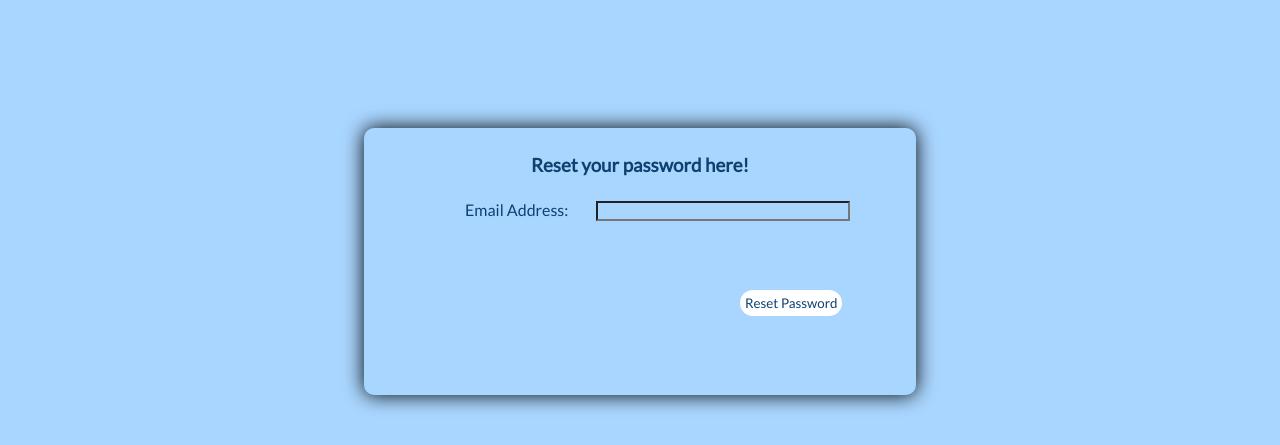
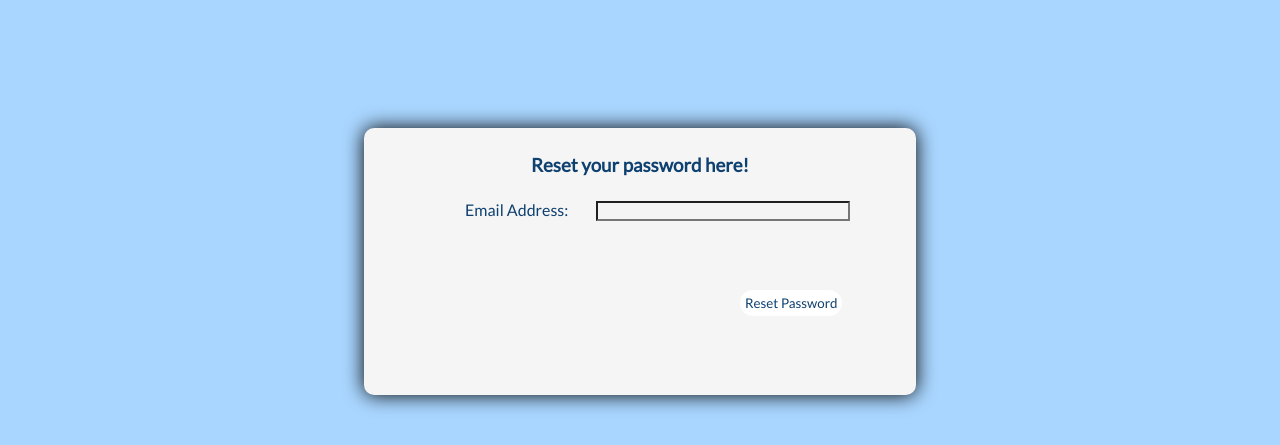
Before and after one commit to limjoobin/bt3103-finbud, a Vue app: page /forgotpassword in a window 1280 px wide. Shown: the top 445 px of the page. Built offline with nearby package versions, Linux system fonts and the light colour scheme; no server answers.

Commit message:
Updated ForgotPassword

```diff
--- a/src/components/pages/HomePage/ForgotPassword.vue
+++ b/src/components/pages/HomePage/ForgotPassword.vue
@@ -49,7 +49,7 @@ export default {
 
 
 .register {
-  background-color: #a9d6ff;
+  background-color: whitesmoke;
   width: 500px;
   margin: 10% auto;
   padding: 2%;
@@ -59,7 +59,10 @@ export default {
   color: #444;
   background-color: back-color;
   box-shadow: 0 0 20px 0 #000000;
-  /* height: 350px; */
+}
+
+.register *{
+    background-color: whitesmoke;
 }
 
 .btns{
```
